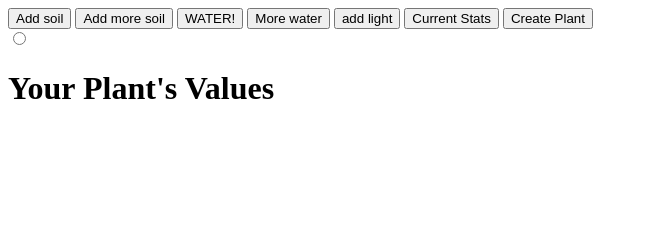
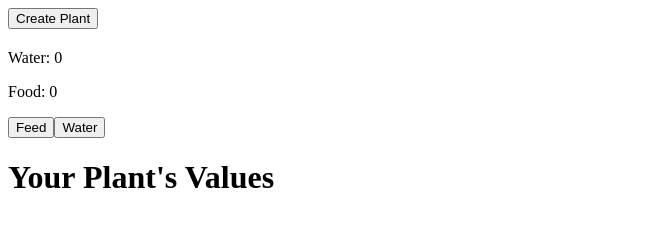
Before and after one commit to kiernan2/powerPlant, a website built with webpack: page src/index.html in a window 1280 px wide. Both pictures are taken after a click on the button "Create Plant". Shown: the whole page, without its empty margins (0-648 px from the left). Built offline with nearby package versions, Linux system fonts and the light colour scheme.

Commit message:
A functional program

```diff
--- a/src/index.html
+++ b/src/index.html
@@ -1,23 +1,22 @@
 <!DOCTYPE html>
 <html>
 <head>
-  <!-- <script type="text/javascript" src="main.js"></script> -->
   <title>Grow your Plant</title>
 </head>
 <body>
   <div>
+    <button id="create-plant">Create Plant</button>
+  </div>
+  <div id="plant">
+
+  </div>
+  <!-- <div>
     <button id="feedBlue">Add soil</button>
     <button id="feedGreen">Add more soil</button>
     <button id="hydrate">WATER!</button>
     <button id="superWater">More water</button>
     <button id="giveLight">add light</button>
-    <button id="show-state">Current Stats</button>
-    <button id="createState">Create Plant</button>
-  </div>
-  <div id="plants">
-    <input type="radio" id="starterPlant" name="plant" value="starterPlant" />
-
-  </div>
+  </div> -->
   <div>
     <h1>Your Plant's Values</h1>
     <h3><div id="soil-value"></div></h3>
--- a/src/main.js
+++ b/src/main.js
@@ -1,85 +1,78 @@
 const storeState = () => {
-  let currentState = {};
-  return (stateChangeFunction = state => state) => {
-    const newState = stateChangeFunction(currentState);
-    currentState = {...newState};
-    return newState;
+  let globalState = {};
+  return () => {
+    const plantNum = Object.keys(globalState).length + 1;
+    globalState[plantNum] = {plantNumber:plantNum};
+    return (stateChangeFunction = state => state) => {
+      const newState = stateChangeFunction(globalState[plantNum]);
+      globalState[plantNum] = {...newState};
+      return newState;
+    };
   };
 };
-
-const stateControl = storeState(); // The example program adds this but I'm not sure there's an actual purpose
-
-// const createState = (name) => {  // The entire function is weird and I'm not sure it was necessary in the first place
-//   let plant = {name: "", health:{soil: 0, light: 0, water: 0} }; // I need to create a new separate Plant I think I need to re-examine how I do this
-//   let newPlantDiv = document.getElementById("plants").innerHTML.createElement("div");
-//   newPlantDiv.id = name;
-//   newPlantDiv.append(); //Read 1227 and 1309 to better understand adding things to the HTML or Dom
-//   return plant;
-// };
 
 const changeState = (prop) => {
   return (value) => {
     return (state) => ({
       ...state,
-      [prop]: (state[prop] || 0) + value
+      [prop]: (state[prop] || 0) + value,
     });
   };
 };
 
-const feed = changeState("soil")(1);
-const blueFood = changeState("soil")(5);
-const greenFood = changeState("soil")(10);
-const yuckyFood = changeState("soil")(-5);
+const feed = changeState("soil");
+const hydrate = changeState("water");
+// const giveLight = changeState("light");
 
-const hydrate = changeState("water")(1);
-const superWater = changeState("water")(5);
+const createPlant = (createPlantFun) => {
 
-const giveLight = changeState("light")(1);
+  const plantDiv = document.createElement("div");
+  const h2Element = document.createElement("h2");
+  const waterText = document.createElement("p");
+  const foodText = document.createElement("p");
+  const foodButton = document.createElement("button");
+  const waterButton = document.createElement("button");
 
-// Something might be wrong with the following two lines I'm not sure I have a starter plant so much set of undefined values
-const starterPlant = storeState;
-const plantStart = changeState(starterPlant)({Name: "starterPlant", health:{soil: 0, light: 0, water: 0}} );
+  const plant = createPlantFun();
 
-// const startFood = stateControl("feed")(1);
-// const startWater = stateControl("hydrate")(1);  // I don't know why but these three lines break everything for some reason
-// const startLight = stateControl("giveLight")(1);
+  foodButton.addEventListener("click", function() {
+    const newState = plant(feed(1));
+    foodText.innerText = `Food: ${newState.soil}`;
+  });
+
+  waterButton.addEventListener("click", function() {
+    const newState = plant(hydrate(1));
+    waterText.innerText = `Water: ${newState.water}`;
+  });
+
+  h2Element.innerText = plant.name;
+  foodText.innerText = "Food: 0";
+  foodButton.innerText = "Feed";
+  waterText.innerText = "Water: 0";
+  waterButton.innerText = "Water";
+
+  plantDiv.appendChild(h2Element);
+  plantDiv.appendChild(waterText);
+  plantDiv.appendChild(foodText);
+  plantDiv.appendChild(foodButton);
+  plantDiv.appendChild(waterButton);
+
+  document.getElementById("plant").appendChild(plantDiv);
+};
 
 window.onload = function() {
 
-  document.getElementById('feedBlue').onclick = function() {
-    const newState = stateControl(blueFood);
-    document.getElementById('soil-value').innerText = `Soil: ${newState.soil}`;
+  // The following line has to do with the apps global state
+  const mainState = storeState();
+
+  document.getElementById('create-plant').onclick = function() {
+    createPlant(mainState); //Read 1227 and 1309 to better understand adding things to the HTML or Dom
   };
 
-  document.getElementById('feedGreen').onclick = function() {
-    const newState = stateControl(greenFood);
-    document.getElementById('soil-value').innerText = `Soil: ${newState.soil}`;
-  };
-
-  document.getElementById('hydrate').onclick = function() {
-    const newState = stateControl(hydrate);
-    document.getElementById('water-value').innerText = `Water: ${newState.water}`;
-  };
-
-  document.getElementById('superWater').onclick = function() {
-    const newState = stateControl(superWater);
-    document.getElementById('water-value').innerText = `Water: ${newState.water}`;
-  };
-
-  document.getElementById('giveLight').onclick = function() {
-    const newState = stateControl(giveLight);
-    document.getElementById('light-value').innerText = `Light: ${newState.light}`;
-  };
-
-  // document.getElementById('createState').onclick = function() {
-  //   const newState = createState('testName');
-  //   document.getElementById('testName').innerText = `Name: ${newState.name}`; //The associated on click function for a function that's currently not working
+  // document.getElementById('show-state').onclick = function() {
+  //   const currentState = stateControl();
+  //   document.getElementById('soil-value').innerText = `Soil: ${currentState.soil}`;
+  //   document.getElementById('water-value').innerText = `Water: ${currentState.water}`;
+  //   document.getElementById('light-value').innerText = `light: ${currentState.light}`;
   // };
-
-  document.getElementById('show-state').onclick = function() {
-    const currentState = stateControl();
-    document.getElementById('soil-value').innerText = `Soil: ${currentState.soil}`;
-    document.getElementById('water-value').innerText = `Water: ${currentState.water}`;
-    document.getElementById('light-value').innerText = `light: ${currentState.light}`;
-  };
 };
```
Also changed, not shown: 1 other file.
